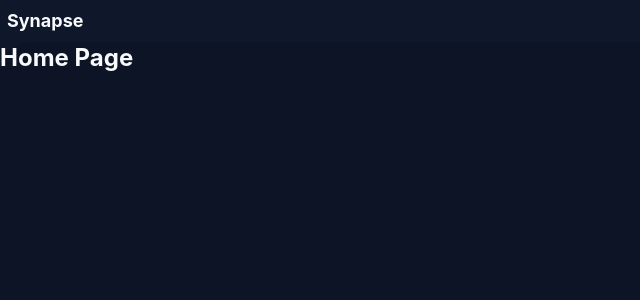
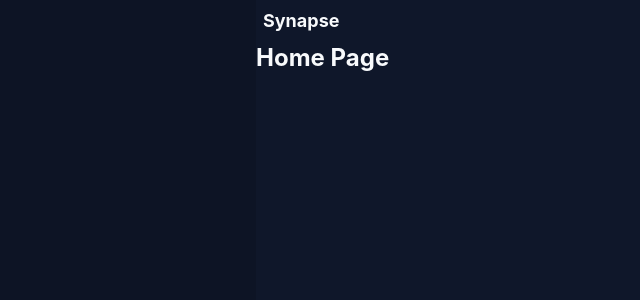
Before and after one commit to Rinpyre/Synapse, a React (Vite) app in the folder frontend/: page / in a window 1280 px wide. Shown: the top 300 px of the page, without its empty margins (0-640 px from the left). Built offline with nearby package versions, Linux system fonts and the light colour scheme.

Commit message:
feat(layout): Update AppLayout children issue

```diff
--- a/frontend/src/components/common/LogTable.jsx
+++ b/frontend/src/components/common/LogTable.jsx
@@ -1,7 +1,6 @@
 export default function LogTable() {
     return (
         <div className="log-table w-full p-3">
-            {/* bordered, striped, full-width, centered text, has separating lines*/}
             <table className="table table-bordered table-striped w-full text-center text-snow">
                 <thead>
                     <tr>
--- a/frontend/src/components/layout/AppLayout.jsx
+++ b/frontend/src/components/layout/AppLayout.jsx
@@ -5,13 +5,9 @@ export default function AppLayout({ children }) {
     return (
         <div className="app bg-primary flex h-screen w-full">
             <Sidebar />
-            <div className="main-content flex-1 flex flex-col">
+            <div className="main-content grow flex flex-col">
                 <Topbar />
-                <div className="flex w-full grow justify-center overflow-hidden">
-                    <div className="content-view bg-secondary flex w-7xl h-180 rounded-4xl" >
-                        {children}
-                    </div>
-                </div>
+                {children}
             </div>
         </div>
     )
```
